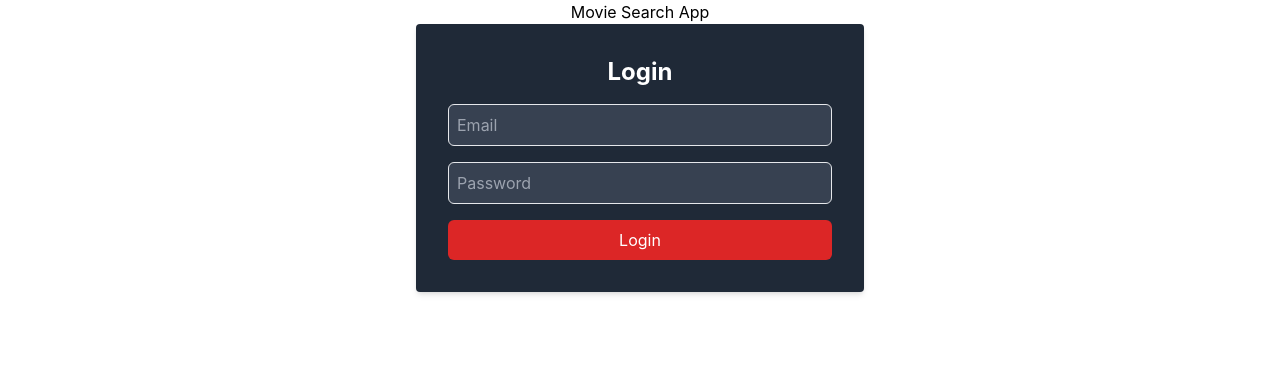
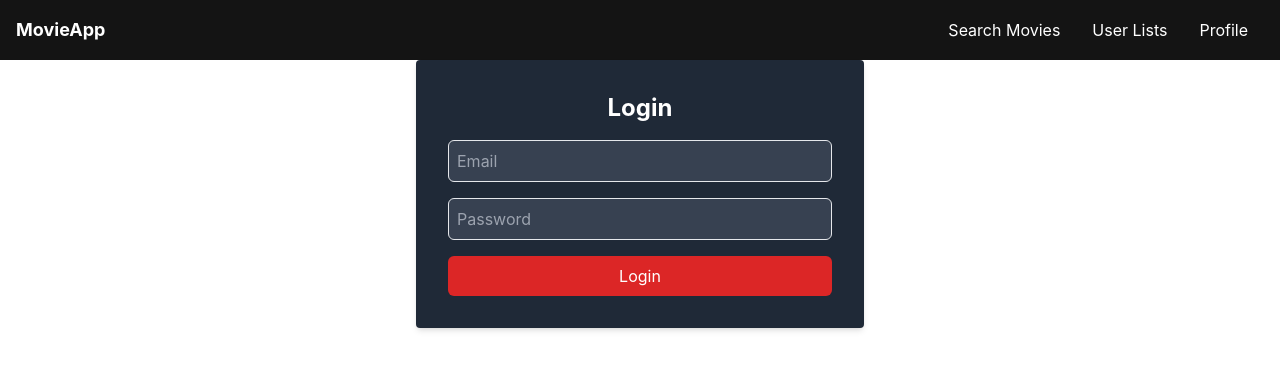
Before and after one commit to FranciscoWatson/Movie-App, a React (Create React App) app in the folder Movie-App-React-WebApp/movie-webapp/: page / in a window 1280 px wide. Shown: the top 370 px of the page. Built offline with nearby package versions, Linux system fonts and the light colour scheme.

Commit message:
Add NavBar

```diff
--- a/Movie-App-React-WebApp/movie-webapp/src/App.jsx
+++ b/Movie-App-React-WebApp/movie-webapp/src/App.jsx
@@ -7,6 +7,7 @@ import MovieSearch from "./pages/MovieSearch/MovieSearch";
 import RegisterForm from "./pages/Register/RegisterForm";
 import LoginForm from "./pages/Login/LoginForm";
 import LandingPage from "./pages/LandingPage/LandingPage";
+import NavBar from "./Components/NavBar";
 
 function App() {
   const [isRegistered, setIsRegistered] = useState(false);
@@ -25,7 +26,7 @@ function App() {
   return (
     <div className="App">
       <BrowserRouter>
-        <h1>Movie Search App</h1>
+        <NavBar />
         <Routes>
           <Route path="/" element={<LoginForm/>} />
           <Route path="/Register" element={<RegisterForm/>} />
--- /dev/null
+++ b/Movie-App-React-WebApp/movie-webapp/src/Components/NavBar.jsx
@@ -0,0 +1,19 @@
+import React from 'react';
+import { Link } from 'react-router-dom';
+
+const NavBar = () => {
+    return (
+        <div className="bg-netflix-dark text-white p-4 flex justify-between items-center">
+            <h1 className="text-lg font-bold">
+                <Link to="/landingpage" className="hover:text-netflix-red">MovieApp</Link>
+            </h1>
+            <div>
+                <Link to="/moviesearch" className="mx-2 p-2 hover:bg-netflix-red rounded">Search Movies</Link>
+                <Link to="/userlists" className="mx-2 p-2 hover:bg-netflix-red rounded">User Lists</Link>
+                <Link to="/profile" className="mx-2 p-2 hover:bg-netflix-red rounded">Profile</Link>
+            </div>
+        </div>
+    );
+};
+
+export default NavBar;
```
